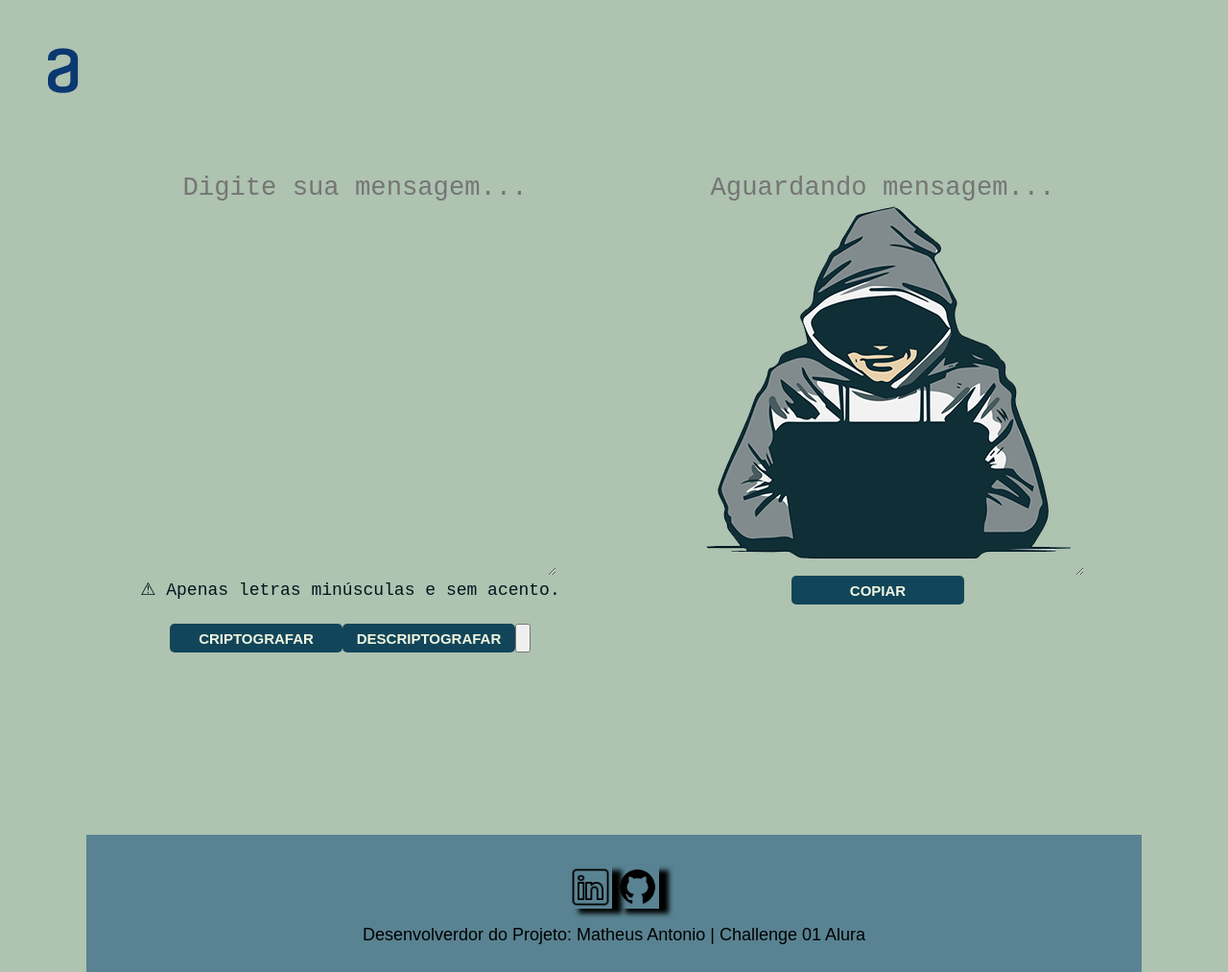
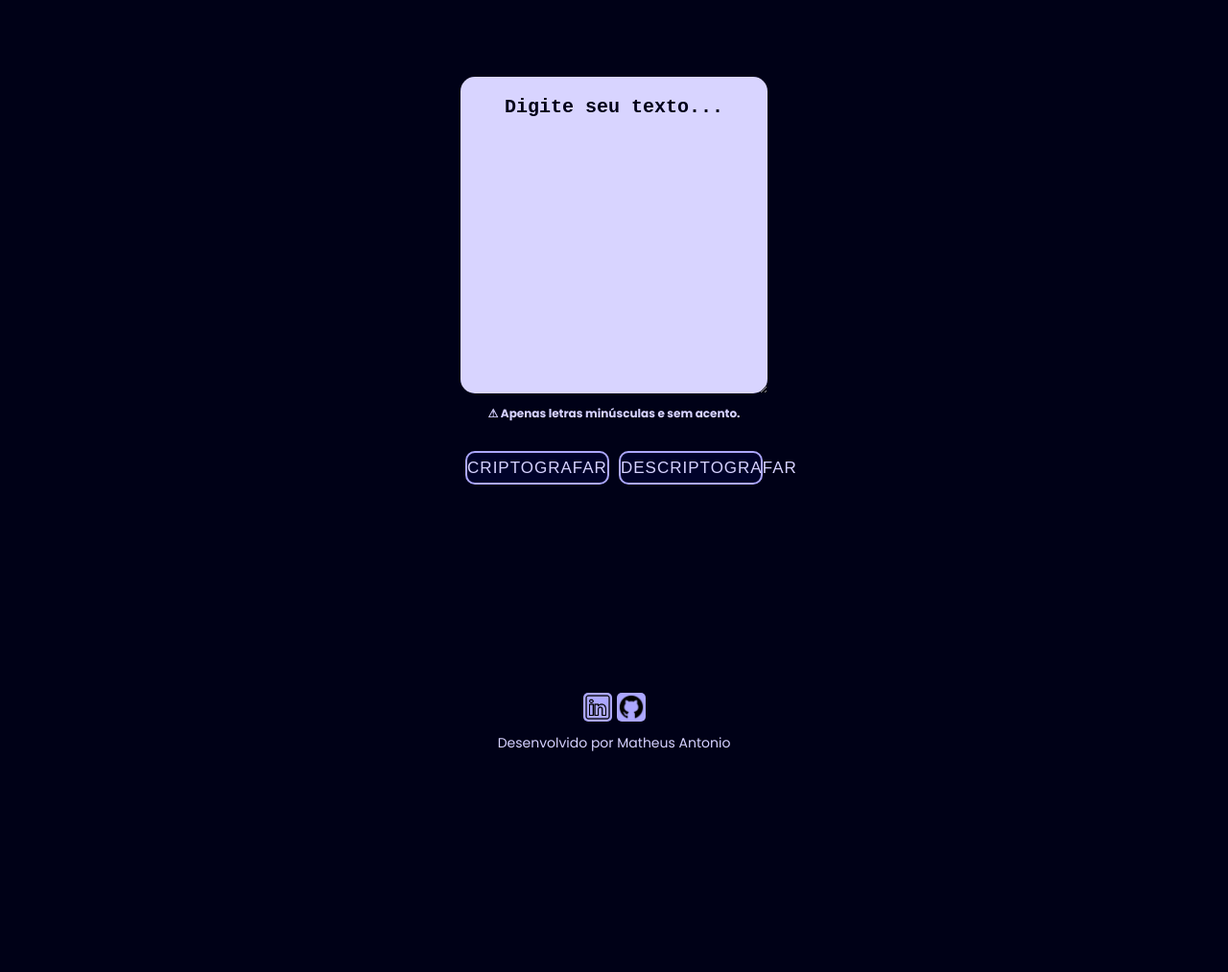
Before and after one commit to Matheus0902/Encriptador, a plain HTML site: page index.html in a window 1280 px wide. Shown: the whole page at 96% size. After the commit the page ends 800 px from the top, so only its background shows below. Drawn offline with Linux system fonts and the light colour scheme; a web font is replaced by a local one.

Commit message:
Refatorando a lógica e o estilo do app.

```diff
--- a/css/reset.css
+++ /dev/null
@@ -1,48 +0,0 @@
-/* http://meyerweb.com/eric/tools/css/reset/
-   v2.0 | 20110126
-   License: none (public domain)
-*/
-
-html, body, div, span, applet, object, iframe,
-h1, h2, h3, h4, h5, h6, p, blockquote, pre,
-a, abbr, acronym, address, big, cite, code,
-del, dfn, em, img, ins, kbd, q, s, samp,
-small, strike, strong, sub, sup, tt, var,
-b, u, i, center,
-dl, dt, dd, ol, ul, li,
-fieldset, form, label, legend,
-table, caption, tbody, tfoot, thead, tr, th, td,
-article, aside, canvas, details, embed,
-figure, figcaption, footer, header, hgroup,
-menu, nav, output, ruby, section, summary,
-time, mark, audio, video {
-	margin: 0;
-	padding: 0;
-	border: 0;
-	font-size: 100%;
-	font: inherit;
-	vertical-align: baseline;
-}
-/* HTML5 display-role reset for older browsers */
-article, aside, details, figcaption, figure,
-footer, header, hgroup, menu, nav, section {
-	display: block;
-}
-body {
-	line-height: 1;
-}
-ol, ul {
-	list-style: none;
-}
-blockquote, q {
-	quotes: none;
-}
-blockquote:before, blockquote:after,
-q:before, q:after {
-	content: '';
-	content: none;
-}
-table {
-	border-collapse: collapse;
-	border-spacing: 0;
-}
--- a/css/responsive.css
+++ b/css/responsive.css
@@ -1,120 +1,54 @@
-@media screen and (min-width: 0){
-
-    #app{
-        margin: 50px auto 0 auto;
+@media (min-width: 700px) {
+  .textField {
+    min-width: 32rem;
+    min-height: 33rem;
+    margin-top: 8rem;
+    font-size: 2rem;
   }
 
-    .main{
-        flex-direction: column;
+  .textField::placeholder {
+    font-size: 2rem;
   }
 
-    .textField{
-        width: 100%;
-        margin: 0;
+  #loading {
+    margin-top: 18rem;
+    margin-bottom: 9rem;
   }
 
-    .warning{
-        font-size: 13px;
+  #loading img {
+    width: 25rem;
   }
 
-    #boxButtons{
-        display: flex;
-        flex-direction: column;
-        margin: 30px 0 50px 0;
+  #loading p {
+    width: 20rem;
+    font-size: 1.4rem;
+    margin-top: 1.5rem;
   }
 
-    .buttons{
-        width: 330px;
-        height: 50px;
+  #boxButtons {
+    gap: 1rem;
   }
 
-    #btEncrypt, #btDecrypt{
-        margin: 10px 0;
+  #boxButtons .buttons {
+    width: 15rem;
+	  height: 3.5rem;
+    font-size: 1.7rem;
+
+    transition: .5s;
   }
 
-    #btCopy{
-        margin-top: 50px;
+  section .buttons:hover{
+    --bg-button-color: #a4b0fd;
+    color: #000116;
+    transform: scale(1.1);
   }
 
-    .footer{
-        margin-top: 60px;
-        padding: 30px;
+  footer div a img {
+    transition: .3s;
   }
 
-    #credits{
-        text-align: center;
-        font-size: 14px;
+  footer div a img:hover {
+    transform: scale(1.1);
   }
 
 }
-
-@media screen and (min-width: 768px){
-
-    #divTop{
-        display:block;
-    }
-
-    .main{
-        flex-direction: row;
-    }
-
-    .textField{
-        width: 350px;
-        height: 420px;
-    }
-
-    .text{
-        margin: 0 20px;
-    }
-
-    #boxButtons{
-        flex-direction: row;
-        margin: 30px 0 40px 0;
-    }
-
-    .warning{
-        font-size: 14px;
-    }
-
-    .buttons{
-        width: 160px;
-	    height: 30px;
-        font-size: 14px;
-    }
-
-    #btEncrypt, #btDecrypt{
-        margin: 0px 10px;
-    }
-}
-
-@media screen and (min-width: 1100px){
-
-    .textField{
-        width: 420px;
-        height: 420px;
-        margin: 30px 60px 0 70px;
-    }
-
-    .text{
-        margin: 0;
-    }
-
-    .warning{
-        font-size: 18px;
-    }
-
-    .buttons{
-        width: 180px;
-	    height: 30px;
-        font-size: 15px;
-    }
-
-    .footer{
-        margin-top: 150px;
-    }
-
-    #credits{
-        font-size: 18px;
-    }
-
-}
--- a/css/style.css
+++ b/css/style.css
@@ -1,83 +1,175 @@
-body{
-	background-color: var(--bg-color);
+* {
+	padding: 0;
+	margin: 0;
+	box-sizing: border-box;
 }
 
 :root{
-	--text-color: #01161e;
-	--button-color: #124559;
-	--bg-color: #aec3b0;
-	--footer-color: #598392;
+	--bg-textarea-color: #d8d4ff;
+	--text-textarea-color: #010119;
+	--border-color: #aca7fe;
+	--bg-button-color: #00022a;
+	--bg-body-color: #000117;
+	--text-color: #d7d3ff;
+
+	font-size: 62.5%;
 }
 
-#app{
-	width: fit-content;
+body{
+	font-size: 1.6rem;
+	background-color: var(--bg-body-color);
+	font-family: "Poppins", sans-serif;;
 }
 
-.top{
-	margin: 50px ;
+body * {
+	color: var(--text-color);
 }
 
-.main{
-	display: flex;
+.sr-only {
+  position: absolute;
+  width: 1px;
+  height: 1px;
+  padding: 0;
+  margin: -1px;
+  overflow: hidden;
+  clip: rect(0, 0, 0, 0);
+  white-space: nowrap;
+  border-width: 0;
 }
 
-.textField{
-	height: 420px;
-	font-size: 1.7rem;
-	background-color: var(--bg-color);
-	color: var(--text-color);
-	border-style: none;
+#app {
+	max-width: 43rem;
 	text-align: center;
-	outline: none;
-	padding: 0;
+	margin: 0 auto;
 }
 
-.text{
+.textField {
+	min-width: 30rem;
+	min-height: 36rem;
+	font-size: 1.4rem;
+	font-weight: bold;
+	margin-top: 6rem;
+	text-align: start;
+	color: var(--text-textarea-color);
+	background-color: var(--bg-textarea-color);
+	outline-color: var(--border-color);
+
+	padding: 2rem;
+	border: 0;
+	border-radius: 1.5rem;
+}
+
+.textField::-webkit-scrollbar {
+  width: .3rem;
+  height: .3rem; /* A altura só é vista quando a rolagem é horizontal */
+}
+
+.textField::-webkit-scrollbar-track {
+  background: transparent;
+  padding: .2;
+}
+
+.textField::-webkit-scrollbar-thumb {
+  background-color: #000015;
+}
+
+.textField::placeholder {
+	color: var(--text-textarea-color);
+	font-size: 1.4rem;
+	font-weight: bold;
+	text-align: center;
+}
+
+#loading {
+	display: flex;
+	margin-top: 20rem;
+	flex-direction: column;
+	align-items: center;
+}
+
+#loading img {
+	width: 20rem;
+}
+
+#loading p {
+	width: 15rem;
+	font-size: 1.2rem;
+	margin-top: 1rem;
+	padding: .2rem;
+	color: rgb(190, 190, 255);
+	border: .1rem dashed rgb(145, 149, 251);
+	border-radius: 1rem;
+	text-transform: uppercase;
+}
+
+section p {
+	font-size: 1.2rem;
+	font-weight: bold;
+	margin-top: .5rem;
+}
+
+#boxButtons {
 	display: flex;
 	align-items: center;
-	flex-direction: column;
+	justify-content: center;
+	gap: .5rem;
 }
 
-#messageSent{
-	background-image: url('../assets/rindo.png');
-	background-position: center;
+#boxButtons .buttons {
+	width: 14rem;
+	height: 4rem;
+	margin-top: 3rem;
+	font-family: "Jersey 15", sans-serif;
+	font-size: 1.6rem;
+	letter-spacing: .1rem;
+	border: .2rem solid var(--border-color);
+	border-radius: 1rem;
+	background-color: var(--bg-button-color);
+}
+
+footer {
+	width: 100%;
+	position: fixed;
+	bottom: 1.5rem;
+	left: 0;
+}
+
+footer div {
+	display: flex;
+	justify-content: center;
+	gap: .5rem;
+}
+
+footer div a img{
+	width: 3rem;
+	height: 3rem;
+	background-color: var(--border-color);
+	border-radius: .5rem;
+}
+
+footer p {
+	margin-top: .5rem;
+	font-size: 1.4rem;
 }
 
 
-.warning{
-	text-align: center;
-	line-height: 10px;
-	font-family: monospace;
-	color: var(--text-color);
-	margin: 10px 0 0 0;
+.oscillate {
+	animation: oscillate 1.5s;
+	animation-iteration-count: infinite;
 }
 
-.buttons{
-	color: #eff6e0;
-	background: var(--button-color);
-	font-weight: bold;
-	border-style: none;
-	cursor: pointer;
-	border-radius: 5px;
+
+@keyframes oscillate {
+	0% {
+		filter: opacity(1);
+
+	}
+
+	50% {
+		filter: opacity(0.4);
+	}
+
+	100% {
+		filter: opacity(1);
+	}
 }
-
-.footer{
-	display: flex;
-	flex-direction: column;
-	align-items: center;
-	background-color: var(--footer-color);
-	padding-top: 15px;
-}
-
-.networks{
-	height: 45px;
-	width: 45px;
-	margin-top: 2%;
-	box-shadow: 10px 5px 5px black;
-}
-
-#credits{
-	font-family: Arial, Helvetica, sans-serif;
-	font-size: 18px;
-	margin: 15px 0 0 0;
-}
--- a/index.html
+++ b/index.html
@@ -2,58 +2,34 @@
 
 <html lang="pt-br">
    <head>
+      <link rel="preconnect" href="https://fonts.googleapis.com">
+      <link rel="preconnect" href="https://fonts.gstatic.com" crossorigin>
+
       <meta charset="UTF-8">
       <meta http-equiv="X-UA-Compatible" content="IE=edge">
       <meta name="viewport" content="width=device-width, initial-scale=1.0">
       <title>ENCRIPTADOR</title>
 
+      <link href="https://fonts.googleapis.com/css2?family=Jersey+15&family=Poppins:ital,wght@0,100;0,200;0,300;0,400;0,500;0,600;0,700;0,800;0,900;1,100;1,200;1,300;1,400;1,500;1,600;1,700;1,800;1,900&display=swap" rel="stylesheet">
       <link rel="stylesheet" href="./css/style.css">
       <link rel="stylesheet" href="./css/responsive.css">
-      <link rel="stylesheet" href="./css/reset.css">
 
       <script type="module" src="js/main.js" defer></script>
    </head>
    <body>
-      <header class="top">
-         <a href="https://www.alura.com.br/"><img src="./assets/logoAlura.png"></a>
-      </header>
-
       <div id="app">
 
-         <main class="main">
+         <main class="main"></main>
 
-            <section class="text">
-                  <textarea class="textField" type="text" id="messageReceived" value="" pattern="\([a-z]+)" placeholder="Digite sua mensagem..."></textarea>
-
-                  <h6 class="warning">⚠ Apenas letras minúsculas e sem acento.</h6>
-
-                  <div id="boxButtons">
-                     <button class="buttons" type="button" id="encryptButton">CRIPTOGRAFAR</button>
-                     <button class="buttons" type="button" id="decryptButton">DESCRIPTOGRAFAR<button>
-                  </div>
-            </section>
-
-            <section class="text">
-                  <textarea class="textField" type="text" id="messageSent" placeholder="Aguardando mensagem..."></textarea>
-
-                  <button class="buttons" type="button" id="copyMessageButton" >COPIAR</button>
-            </section>
-
-         </main>
-
-
-
-         <section class="footer">
+         <footer>
 
             <div>
-                  <a href="https://www.linkedin.com/in/matheus-ant%C3%B4nio-6a2b6a218/"><img src="./assets/lin.png" class="networks"></a>
+               <a href="https://www.linkedin.com/in/matheus-ant%C3%B4nio-6a2b6a218/" target="_blank"><img src="./assets/lin.png"></a>
+               <a href="https://github.com/Matheus0902" target="_blank"><img src="./assets/git.png"></a>
+            </div>
+            <p >Desenvolvido por Matheus Antonio</p>
 
-                  <a href="https://github.com/Matheus0902"><img src="./assets/git.png" class="networks"></a>
-            </div>
-
-            <p id="credits">Desenvolverdor do Projeto: Matheus Antonio | Challenge 01 Alura </p>
-
-         </section>
+         </footer>
       </div>
    </body>
 </html>
--- /dev/null
+++ b/js/Elements.js
@@ -0,0 +1,5 @@
+export const elements = {
+  action: '',
+  home: false,
+  display: 'a'
+}
--- /dev/null
+++ b/js/EncryptViews.js
@@ -0,0 +1,152 @@
+import { elements } from "./Elements.js"
+import * as sounds from "./sounds.js"
+
+export class EncryptViews {
+  constructor(root) {
+    this.root = document.querySelector(root)
+
+    this.main = document.querySelector('main')
+
+  }
+
+  removeAllSections() {
+    this.main.querySelectorAll('section').forEach(section => {
+      section.remove()
+    })
+  }
+
+  createSection(text) {
+    const section = document.createElement('section')
+
+    switch (elements.display) {
+      case "a":
+          section.innerHTML = `
+
+          <label for="#messageReceived" class="sr-only">Digite o texto que deseja criptografar/descriptografar</label>
+          <textarea class="textField" type="text" id="messageReceived" placeholder="Digite seu texto..."></textarea>
+
+          <p>⚠ Apenas letras minúsculas e sem acento.</p>
+
+          <div id="boxButtons">
+            <button class="buttons" type="button" id="encryptButton">CRIPTOGRAFAR</button>
+
+            <button class="buttons" type="button"id="decryptButton">DESCRIPTOGRAFAR</button>
+          </div>
+          `
+          const encryptButton = section.querySelector('#encryptButton')
+          encryptButton.onclick = () => {
+
+            elements.action = 'criptografando...'
+            elements.home = false
+            elements.display = 'b'
+            this.encryptMessage()
+          }
+
+          const decryptButton = section.querySelector('#decryptButton')
+          decryptButton.onclick = () => {
+
+            elements.action = 'descriptografando...'
+            elements.home = false
+            elements.display = 'b'
+            this.decryptMessage()
+          }
+          break
+
+      case "b":
+          section.innerHTML = `
+
+          <label for="#messageSent" class="sr-only">Digite o texto que deseja criptografar/descriptografa</label>
+          <textarea disabled class="textField" type="text" id="messageSent" placeholder="Aguardando mensagem..."></textarea>
+
+          <div id="boxButtons">
+            <button class="buttons" type="button" id="returnButton">VOlTAR</button>
+
+            <button class="buttons" type="button" id="copyMessageButton" >COPIAR</button>
+          </div>
+          `
+          sounds.alert.play()
+
+          const field = section.querySelector('#messageSent')
+          field.value = text
+
+          const returnButton = section.querySelector('#returnButton')
+          returnButton.onclick = () => {
+
+            elements.display = 'a'
+            elements.home = true
+            this.displayUpdate('')
+          }
+
+          const copyMessageButton = section.querySelector('#copyMessageButton')
+          copyMessageButton.onclick = () => {
+
+            this.copyMessage()
+            elements.home = true
+            elements.display = 'b'
+            sounds.alert.volume = 0
+            this.displayUpdate('')
+          }
+        break
+
+      case "c":
+          section.innerHTML = `
+          <div id="loading">
+            <img src="./assets/hacker.png" class="oscillate" alt="Imagem de um hacker">
+            <p type="text" class="oscillate" id="loadingMessage"></p>
+          </div>
+          `
+          sounds.typing.play()
+          sounds.alert.volume = 1
+          const loadingMessage = section.querySelector('#loadingMessage')
+          loadingMessage.textContent = elements.action
+    }
+
+    return section
+  }
+
+  displayUpdate(text) {
+    let time = 0
+    this.removeAllSections()
+
+    if(!elements.home){
+      elements.display = 'c'
+      const section = this.createSection('')
+      this.main.append(section)
+      time = 6000
+      elements.display = 'b'
+    }
+
+    setTimeout(() => {
+
+      sounds.typing.pause()
+      this.removeAllSections()
+      const section = this.createSection(text)
+      this.main.append(section)
+    }, time)
+  }
+
+  encryptMessage() {
+
+    const messageReceived = this.root.querySelector('#messageReceived').value
+    const encryptedMessage = messageReceived.replaceAll(/e/gi , 'eseet').replaceAll(/i/gi , 'ietd').replaceAll(/a/gi , 'aie').replaceAll(/o/gi , 'olier').replaceAll(/u/gi , 'isetr')
+
+    this.displayUpdate(encryptedMessage)
+  }
+
+  decryptMessage() {
+
+    const messageReceived = this.root.querySelector('#messageReceived').value
+    const decryptedMessage = messageReceived.replaceAll(/eseet/gi , 'e').replaceAll(/ietd/gi , 'i').replaceAll(/aie/gi , 'a').replaceAll(/olier/gi , 'o').replaceAll(/isetr/gi , 'u')
+
+    this.displayUpdate(decryptedMessage)
+  }
+
+  copyMessage() {
+
+    const field = this.root.querySelector('#messageSent')
+    field.disabled = false
+    field.select()
+    document.execCommand('copy')
+  }
+
+}
--- /dev/null
+++ b/js/Sounds.js
@@ -0,0 +1,5 @@
+export const typing = new Audio('./assets/typing.mp3')
+export const alert = new Audio('./assets/alert.mp3')
+
+typing.loop = true
+typing.volume = .5
```
Also changed, not shown: js/Encrypt.js (+10 -53 lines), README.md, assets/hacker.png (added), assets/logoAlura.png (deleted), assets/profile.jpg (renamed from assets/perfil.jpg), assets/rindo.png (deleted), 2 other files. Lines whose indentation alone changed are shown as unchanged.
